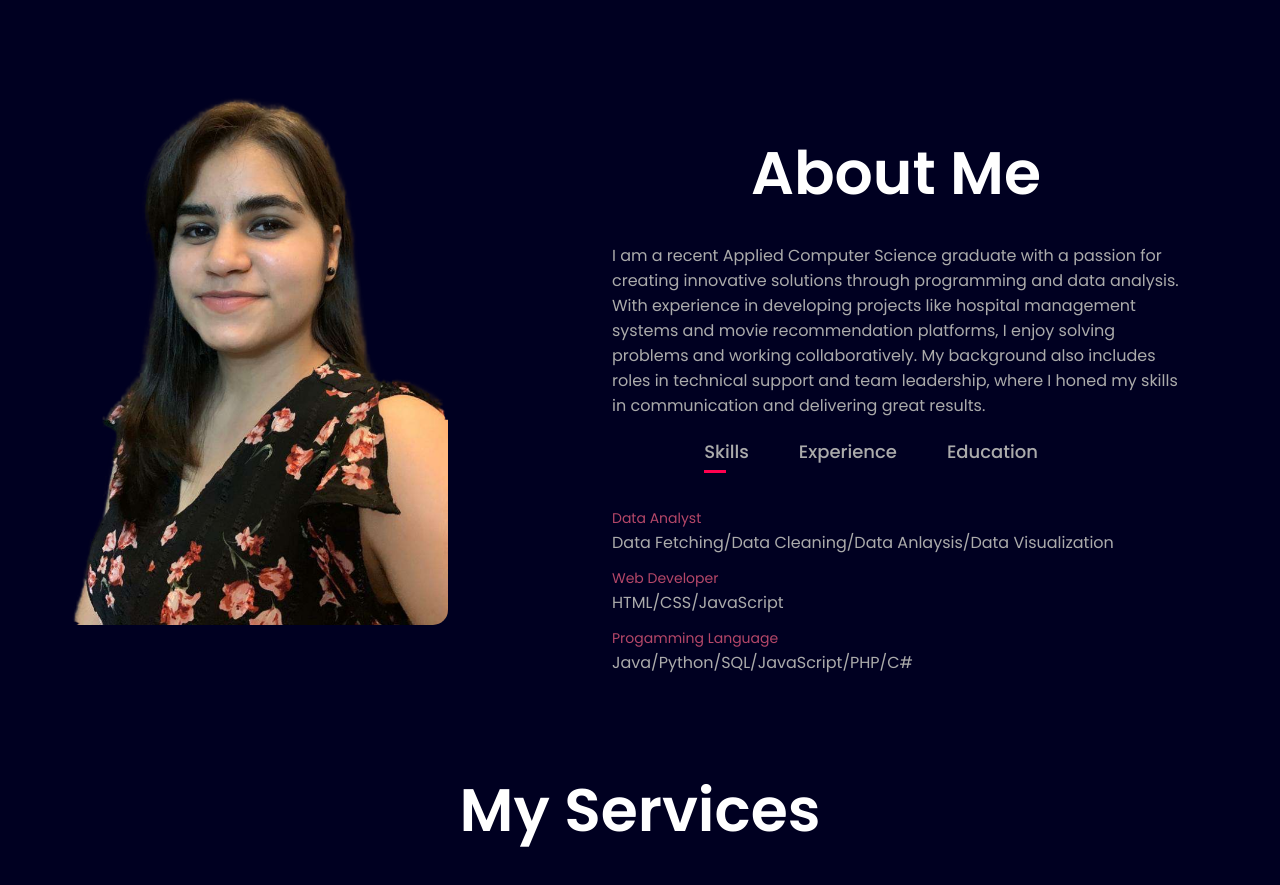
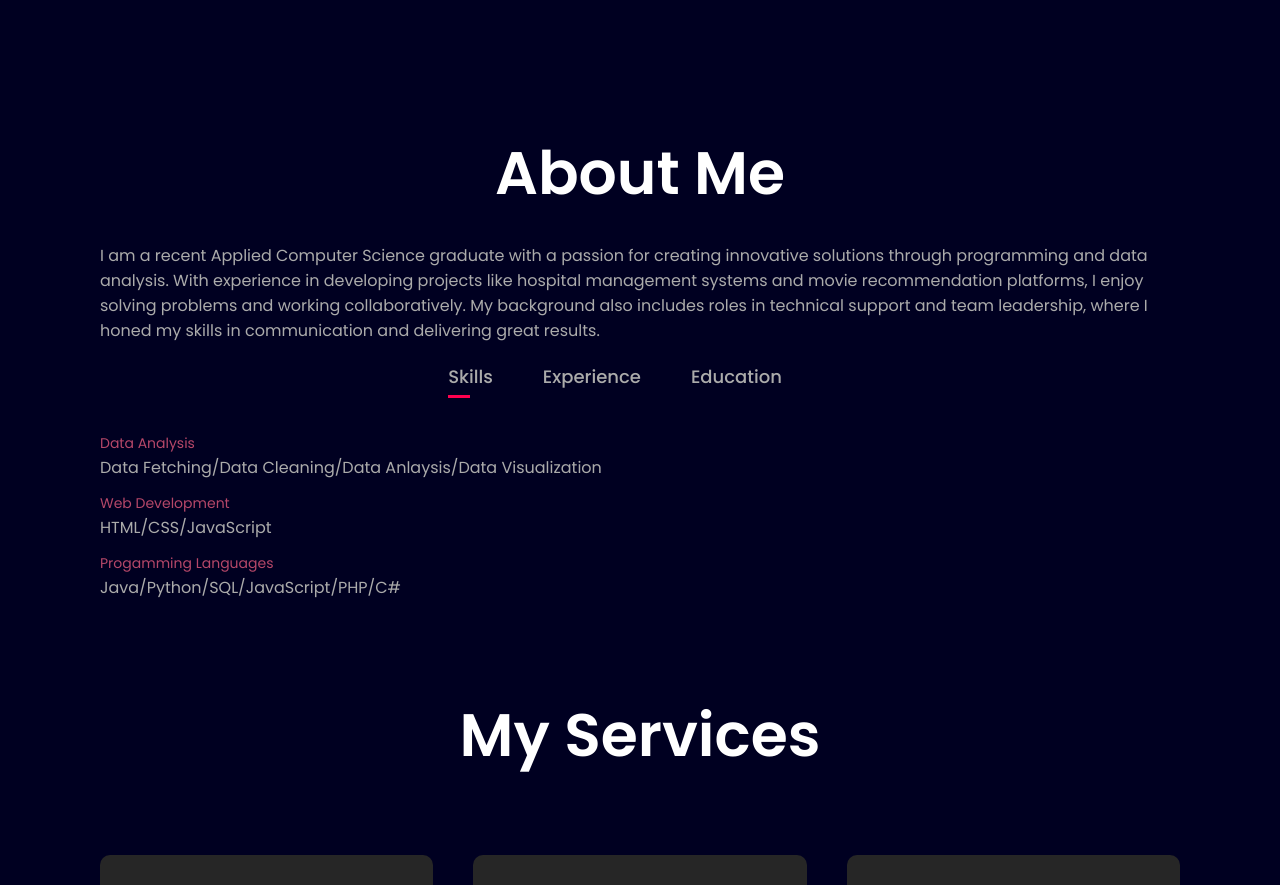
Before and after one commit to Kaur-s83/Portfolio, a plain HTML site: page index.html in a window 1280 px wide. Shown: the part 762-1647 px from the top of the page. Drawn offline with nearby package versions, Linux system fonts and the light colour scheme.

Commit message:
Update index.html

```diff
--- a/index.html
+++ b/index.html
@@ -43,11 +43,7 @@
     <!----------ABOUT----------->
 
     <section class="aboutSection" id="aboutSection">
-        <div class="imgAbout">
-            <div class="picSection">
-                <div class="about-col-1">
-                    <img src="images/mypic.png" style = "width:100%;height:auto;">
-                </div>
+
                 <div class="infoAbout">
                     <h1 class="sub-title">About Me</h1>
                     <p>I am a recent Applied Computer Science graduate with a passion for creating innovative solutions through programming and data analysis. With experience in developing projects like hospital management systems and movie recommendation platforms, I enjoy solving problems and working collaboratively. My background also includes roles in technical support and team leadership, where I honed my skills in communication and delivering great results.</p>
@@ -59,9 +55,9 @@
                     </div>
                     <div class="tab-contents active-tab" id="skills">
                         <ul>
-                            <li><span>Data Analyst</span><br>Data Fetching/Data Cleaning/Data Anlaysis/Data Visualization</li>
-                            <li><span>Web Developer</span><br>HTML/CSS/JavaScript</li>
-                            <li><span>Progamming Language</span><br>Java/Python/SQL/JavaScript/PHP/C#</li>
+                            <li><span>Data Analysis</span><br>Data Fetching/Data Cleaning/Data Anlaysis/Data Visualization</li>
+                            <li><span>Web Development</span><br>HTML/CSS/JavaScript</li>
+                            <li><span>Progamming Languages</span><br>Java/Python/SQL/JavaScript/PHP/C#</li>
                         </ul>
                     </div>
                     <div class="tab-contents" id="experience">
@@ -79,8 +75,6 @@
                         </ul>
                     </div>
                 </div>
-            </div>
-        </div>
     </section>
 
     <!-- ---------services---------------- -->
```
